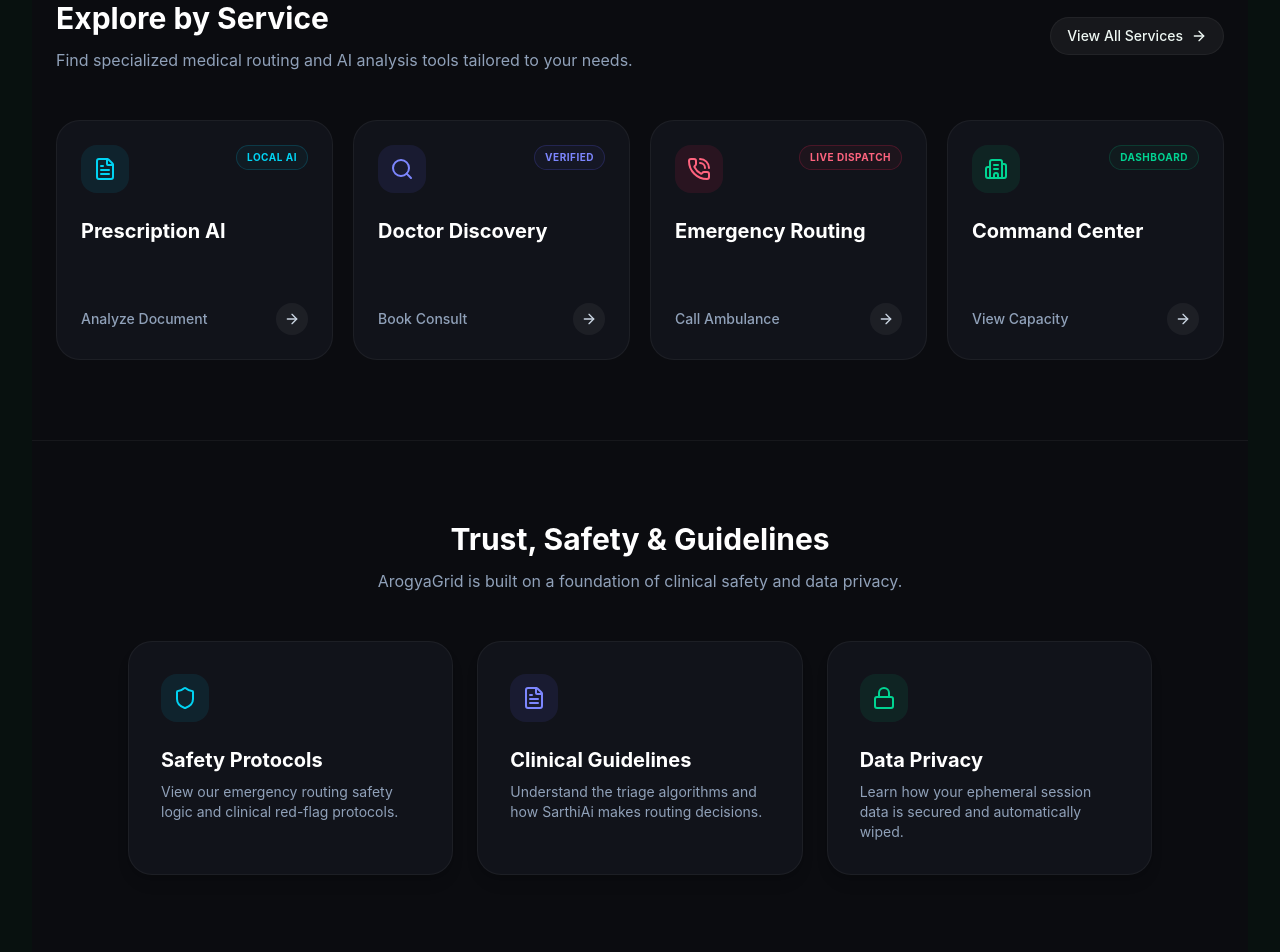
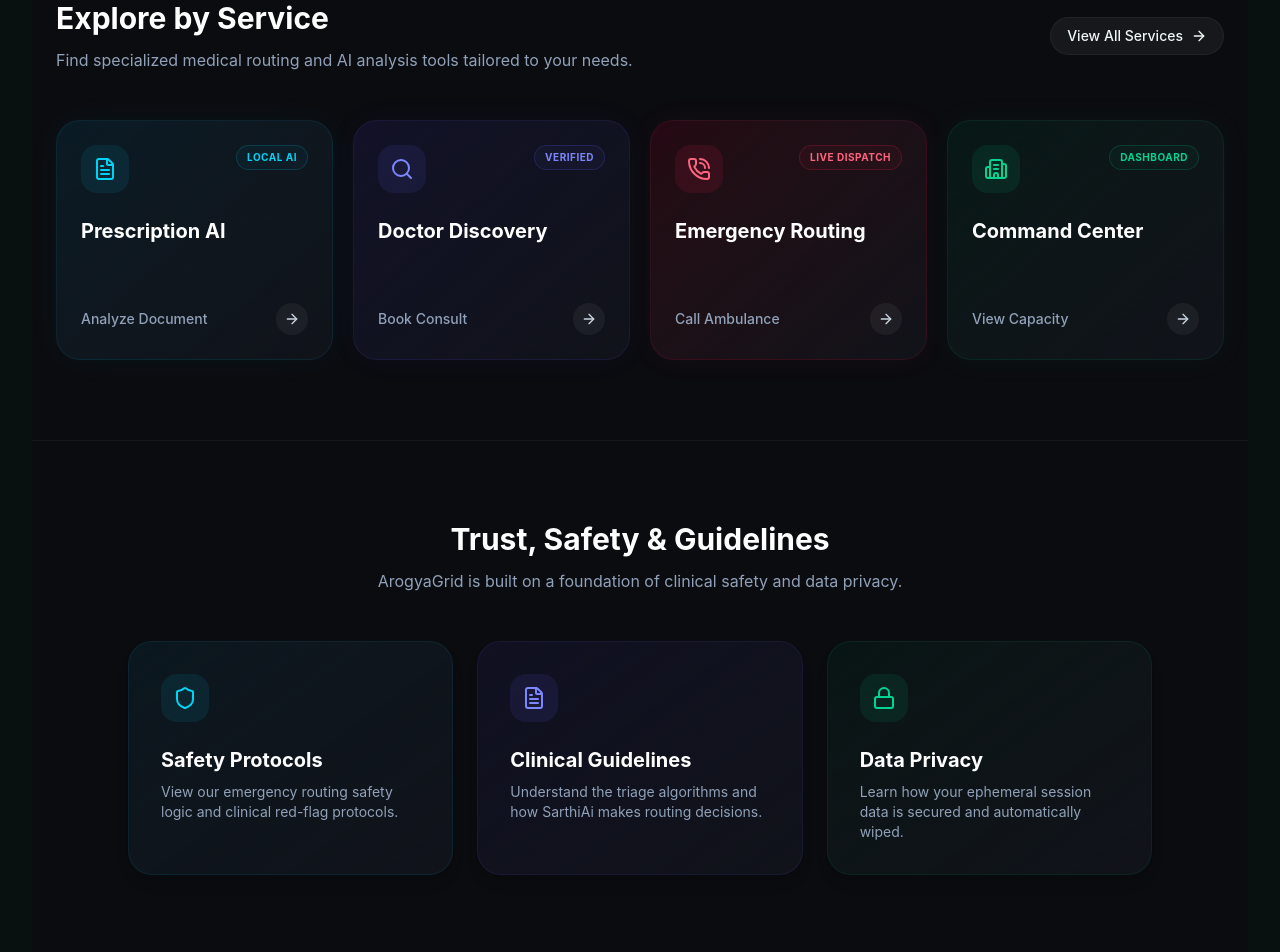
Before and after one commit to quantumcoder-3000/mp_online_healthcare_app, a Next.js app: page / in a window 1280 px wide. Shown: the part 3000-3952 px from the top of the page. Built offline with nearby package versions, Linux system fonts and the light colour scheme.

Commit message:
ui: give all homepage divs rich, colorful ambient glow backgrounds

```diff
--- a/src/app/page.tsx
+++ b/src/app/page.tsx
@@ -103,7 +103,7 @@ export default function Home() {
 
       {/* Full Width SarthiAi Section */}
       <section id="sarthiai" className="pb-24 px-6 max-w-5xl mx-auto">
-        <div className="bg-[#11131A] border border-white/5 rounded-3xl overflow-hidden shadow-2xl relative transition-transform duration-500 hover:scale-[1.01] hover:border-cyan-500/30 group">
+        <div className="bg-gradient-to-b from-cyan-950/20 to-[#11131A] border border-cyan-500/10 rounded-3xl overflow-hidden shadow-[0_0_50px_rgba(34,211,238,0.05)] relative transition-all duration-500 hover:scale-[1.01] hover:border-cyan-500/40 hover:shadow-[0_0_80px_rgba(34,211,238,0.15)] group">
           {/* Subtle background glow for the container */}
           <div className="absolute top-0 inset-x-0 h-px bg-gradient-to-r from-transparent via-cyan-500/50 to-transparent group-hover:via-cyan-400 transition-all duration-500"></div>
 
@@ -138,7 +138,7 @@ export default function Home() {
         <div className="grid grid-cols-1 md:grid-cols-2 lg:grid-cols-3 xl:grid-cols-4 gap-5">
 
           {/* Card 1 */}
-          <Link href="/prescription" className="group flex flex-col justify-between bg-[#11131A] border border-white/5 p-6 rounded-3xl hover:border-cyan-500/30 transition-all cursor-pointer h-[240px]">
+          <Link href="/prescription" className="group flex flex-col justify-between bg-gradient-to-br from-cyan-950/40 to-[#11131A] border border-cyan-500/10 p-6 rounded-3xl shadow-[0_0_30px_rgba(34,211,238,0.05)] hover:border-cyan-500/40 hover:shadow-[0_0_40px_rgba(34,211,238,0.2)] transition-all cursor-pointer h-[240px]">
             <div>
               <div className="flex justify-between items-start mb-6">
                 <div className="w-12 h-12 rounded-2xl bg-cyan-500/10 flex items-center justify-center group-hover:scale-110 transition-transform">
@@ -159,7 +159,7 @@ export default function Home() {
           </Link>
 
           {/* Card 2 */}
-          <Link href="/discovery" className="group flex flex-col justify-between bg-[#11131A] border border-white/5 p-6 rounded-3xl hover:border-indigo-500/30 transition-all cursor-pointer h-[240px]">
+          <Link href="/discovery" className="group flex flex-col justify-between bg-gradient-to-br from-indigo-950/40 to-[#11131A] border border-indigo-500/10 p-6 rounded-3xl shadow-[0_0_30px_rgba(99,102,241,0.05)] hover:border-indigo-500/40 hover:shadow-[0_0_40px_rgba(99,102,241,0.2)] transition-all cursor-pointer h-[240px]">
             <div>
               <div className="flex justify-between items-start mb-6">
                 <div className="w-12 h-12 rounded-2xl bg-indigo-500/10 flex items-center justify-center group-hover:scale-110 transition-transform">
@@ -180,7 +180,7 @@ export default function Home() {
           </Link>
 
           {/* Card 3 */}
-          <Link href="/emergency" className="group flex flex-col justify-between bg-[#11131A] border border-white/5 p-6 rounded-3xl hover:border-rose-500/30 transition-all cursor-pointer h-[240px]">
+          <Link href="/emergency" className="group flex flex-col justify-between bg-gradient-to-br from-rose-950/40 to-[#11131A] border border-rose-500/10 p-6 rounded-3xl shadow-[0_0_30px_rgba(244,63,94,0.05)] hover:border-rose-500/40 hover:shadow-[0_0_40px_rgba(244,63,94,0.2)] transition-all cursor-pointer h-[240px]">
             <div>
               <div className="flex justify-between items-start mb-6">
                 <div className="w-12 h-12 rounded-2xl bg-rose-500/10 flex items-center justify-center group-hover:scale-110 transition-transform">
@@ -201,7 +201,7 @@ export default function Home() {
           </Link>
 
           {/* Card 4 */}
-          <Link href="/command-center" className="group flex flex-col justify-between bg-[#11131A] border border-white/5 p-6 rounded-3xl hover:border-emerald-500/30 transition-all cursor-pointer h-[240px]">
+          <Link href="/command-center" className="group flex flex-col justify-between bg-gradient-to-br from-emerald-950/40 to-[#11131A] border border-emerald-500/10 p-6 rounded-3xl shadow-[0_0_30px_rgba(16,185,129,0.05)] hover:border-emerald-500/40 hover:shadow-[0_0_40px_rgba(16,185,129,0.2)] transition-all cursor-pointer h-[240px]">
             <div>
               <div className="flex justify-between items-start mb-6">
                 <div className="w-12 h-12 rounded-2xl bg-emerald-500/10 flex items-center justify-center group-hover:scale-110 transition-transform">
@@ -231,21 +231,21 @@ export default function Home() {
           <p className="text-slate-400">ArogyaGrid is built on a foundation of clinical safety and data privacy.</p>
         </div>
         <div className="grid grid-cols-1 md:grid-cols-3 gap-6 max-w-5xl mx-auto">
-          <Link href="/guidelines" className="group bg-[#11131A] border border-white/5 p-8 rounded-3xl hover:border-cyan-500/30 transition-all cursor-pointer shadow-lg hover:shadow-cyan-500/10 hover:scale-[1.02]">
+          <Link href="/guidelines" className="group bg-gradient-to-br from-cyan-950/30 to-[#11131A] border border-cyan-500/10 p-8 rounded-3xl hover:border-cyan-500/40 transition-all cursor-pointer shadow-lg hover:shadow-cyan-500/10 hover:scale-[1.02]">
             <div className="w-12 h-12 rounded-2xl bg-cyan-500/10 flex items-center justify-center mb-6">
               <Shield className="w-6 h-6 text-cyan-400 group-hover:scale-110 transition-transform" />
             </div>
             <h3 className="text-xl font-bold text-white mb-2">Safety Protocols</h3>
             <p className="text-sm text-slate-400">View our emergency routing safety logic and clinical red-flag protocols.</p>
           </Link>
-          <Link href="/guidelines" className="group bg-[#11131A] border border-white/5 p-8 rounded-3xl hover:border-indigo-500/30 transition-all cursor-pointer shadow-lg hover:shadow-indigo-500/10 hover:scale-[1.02]">
+          <Link href="/guidelines" className="group bg-gradient-to-br from-indigo-950/30 to-[#11131A] border border-indigo-500/10 p-8 rounded-3xl hover:border-indigo-500/40 transition-all cursor-pointer shadow-lg hover:shadow-indigo-500/10 hover:scale-[1.02]">
             <div className="w-12 h-12 rounded-2xl bg-indigo-500/10 flex items-center justify-center mb-6">
               <FileText className="w-6 h-6 text-indigo-400 group-hover:scale-110 transition-transform" />
             </div>
             <h3 className="text-xl font-bold text-white mb-2">Clinical Guidelines</h3>
             <p className="text-sm text-slate-400">Understand the triage algorithms and how SarthiAi makes routing decisions.</p>
           </Link>
-          <Link href="/guidelines" className="group bg-[#11131A] border border-white/5 p-8 rounded-3xl hover:border-emerald-500/30 transition-all cursor-pointer shadow-lg hover:shadow-emerald-500/10 hover:scale-[1.02]">
+          <Link href="/guidelines" className="group bg-gradient-to-br from-emerald-950/30 to-[#11131A] border border-emerald-500/10 p-8 rounded-3xl hover:border-emerald-500/40 transition-all cursor-pointer shadow-lg hover:shadow-emerald-500/10 hover:scale-[1.02]">
             <div className="w-12 h-12 rounded-2xl bg-emerald-500/10 flex items-center justify-center mb-6">
               <Lock className="w-6 h-6 text-emerald-400 group-hover:scale-110 transition-transform" />
             </div>
```
